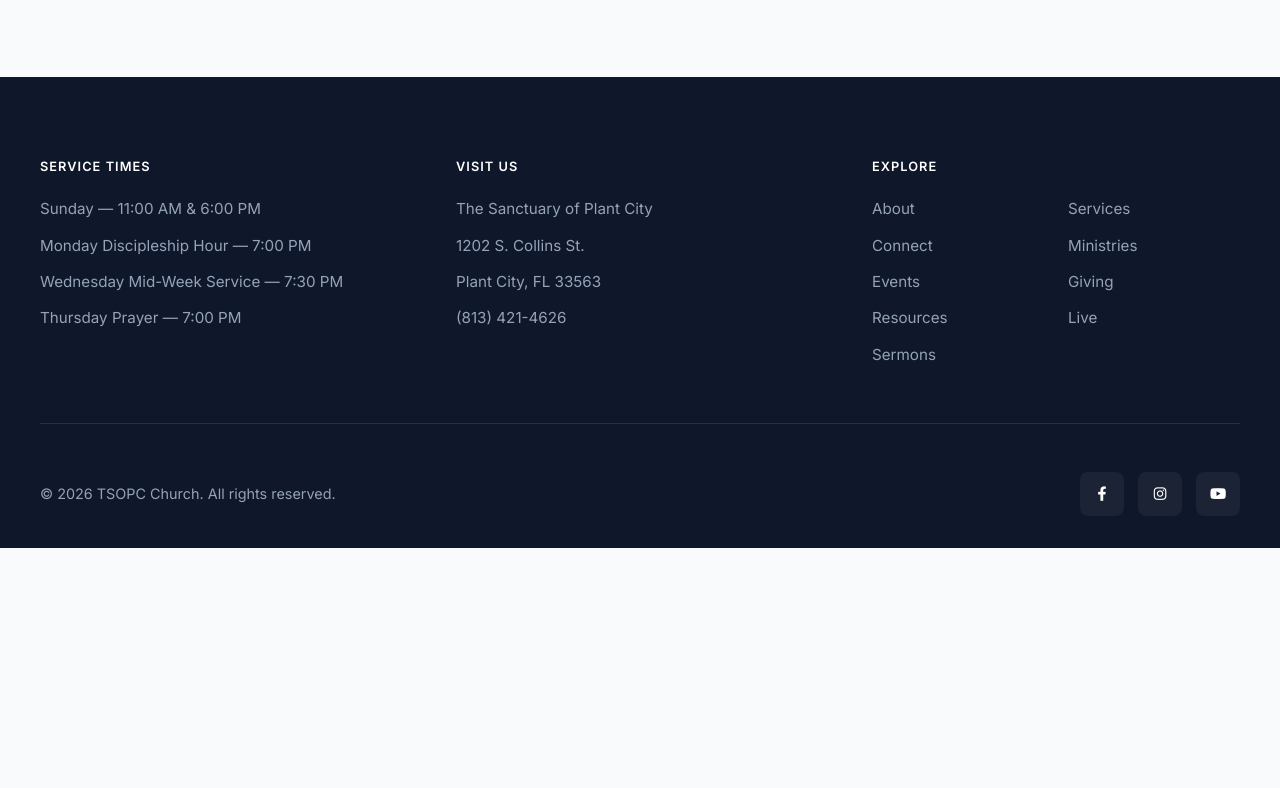
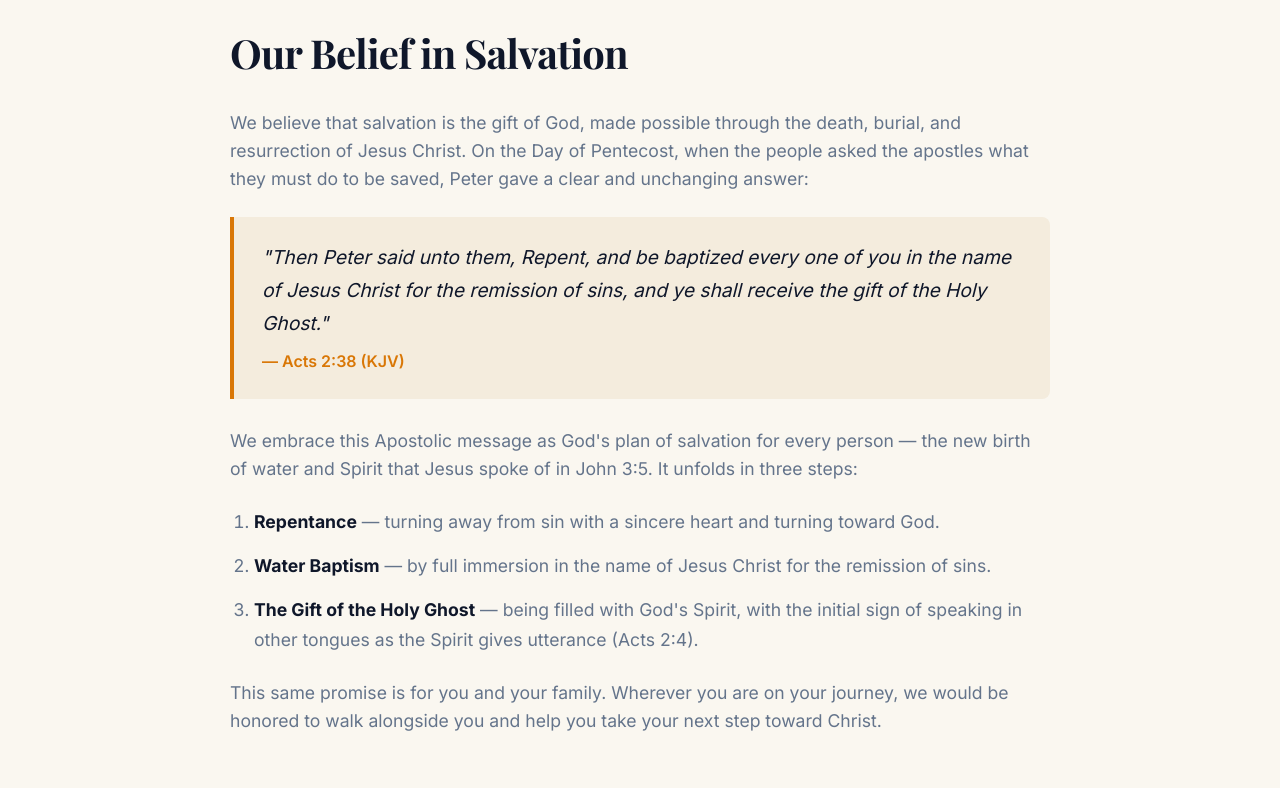
Before and after one commit to VibeCoding44/tsopc-church-website, a plain HTML site: page about.html in a window 1280 px wide. Shown: the part 852-1640 px from the top of the page. Before the commit the page ends 1400 px from the top, so only its background shows below. Drawn offline with nearby package versions, Linux system fonts and the light colour scheme.

Commit message:
Add Salvation (Acts 2:38) section + warm cream redesign
- about.html: new "Our Belief in Salvation" section (Acts 2:38 / Apostolic
  new birth) with styled scripture blockquote
- Site-wide palette: cool off-white -> warm cream (--background #faf7f0)
- Content cards use a warm cream surface (--surface #f7f1e5 + border) so
  no page reads as stark white (services, ministries, giving, connect)
- Scripture blockquote + section neutrals warmed to match
- Cache-bust styles.css to v=15 across all pages

Co-Authored-By: Claude Opus 4.8 <noreply@anthropic.com>

```diff
--- a/about.html
+++ b/about.html
@@ -7,7 +7,7 @@
     <meta http-equiv="Cache-Control" content="no-cache, must-revalidate">
     <title>About Us | TSOPC Church</title>
     <meta name="description" content="Learn about The Sanctuary of Plant City (TSOPC) — our mission, what we believe, and the welcoming faith community we're building in Plant City, FL.">
-    <link rel="stylesheet" href="styles.css?v=11">
+    <link rel="stylesheet" href="styles.css?v=15">
     <link rel="preconnect" href="https://fonts.googleapis.com">
     <link rel="preconnect" href="https://fonts.gstatic.com" crossorigin>
     <link
@@ -55,6 +55,27 @@
         <p>We are a Bible-believing church that stands on the foundational truths of scripture. Our core tenets revolve
             around love, grace, and the pursuit of a Christ-centered life. We invite everyone to explore faith with us,
             no matter where you are on your spiritual journey.</p>
+
+        <h2>Our Belief in Salvation</h2>
+        <p>We believe that salvation is the gift of God, made possible through the death, burial, and resurrection of
+            Jesus Christ. On the Day of Pentecost, when the people asked the apostles what they must do to be saved,
+            Peter gave a clear and unchanging answer:</p>
+        <blockquote class="scripture">
+            <p>"Then Peter said unto them, Repent, and be baptized every one of you in the name of Jesus Christ for the
+                remission of sins, and ye shall receive the gift of the Holy Ghost."</p>
+            <cite>&mdash; Acts 2:38 (KJV)</cite>
+        </blockquote>
+        <p>We embrace this Apostolic message as God's plan of salvation for every person &mdash; the new birth of water
+            and Spirit that Jesus spoke of in John 3:5. It unfolds in three steps:</p>
+        <ol>
+            <li><strong>Repentance</strong> &mdash; turning away from sin with a sincere heart and turning toward God.</li>
+            <li><strong>Water Baptism</strong> &mdash; by full immersion in the name of Jesus Christ for the remission of
+                sins.</li>
+            <li><strong>The Gift of the Holy Ghost</strong> &mdash; being filled with God's Spirit, with the initial
+                sign of speaking in other tongues as the Spirit gives utterance (Acts 2:4).</li>
+        </ol>
+        <p>This same promise is for you and your family. Wherever you are on your journey, we would be honored to walk
+            alongside you and help you take your next step toward Christ.</p>
     </main>
 
     <footer>
--- a/styles.css
+++ b/styles.css
@@ -9,7 +9,9 @@
     --text-muted: #64748b;
     --text-light: #f8fafc;
     --white: #ffffff;
-    --background: #f8fafc;
+    --background: #faf7f0; /* Warm cream — was #f8fafc cool off-white */
+    --surface: #f7f1e5; /* Warm cream card surface (reads clearly cream, not white); defined by border + shadow */
+    --surface-border: #e9dec8; /* Warm border to separate cards from the page cream */
     --border-radius: 8px; /* Sharper edges */
     --shadow-sm: 0 4px 6px -1px rgba(0, 0, 0, 0.05), 0 2px 4px -1px rgba(0, 0, 0, 0.03);
     --shadow-lg: 0 20px 25px -5px rgba(0, 0, 0, 0.05), 0 10px 10px -5px rgba(0, 0, 0, 0.02);
@@ -742,8 +744,8 @@ footer {
     border-radius: 16px;
     overflow: hidden;
     box-shadow: var(--shadow-lg);
-    background: var(--white);
-    border: 1px solid rgba(0,0,0,0.05);
+    background: var(--surface);
+    border: 1px solid var(--surface-border);
     margin-bottom: 60px;
 }
 
@@ -839,12 +841,53 @@ footer {
     color: var(--text-muted);
 }
 
+.page-prose ol {
+    margin: 0 0 24px;
+    padding-left: 24px;
+    font-size: 1.1rem;
+    color: var(--text-muted);
+}
+
+.page-prose ol li {
+    margin-bottom: 14px;
+    line-height: 1.7;
+}
+
+.page-prose ol li strong {
+    color: var(--primary-dark);
+}
+
+/* Scripture quote */
+.scripture {
+    margin: 0 0 28px;
+    padding: 24px 28px;
+    background: #f4ecdd; /* warm cream to match the page (was cool #f8fafc) */
+    border-left: 4px solid var(--accent-gold);
+    border-radius: 0 var(--border-radius) var(--border-radius) 0;
+}
+
+.scripture p {
+    font-style: italic;
+    font-size: 1.2rem;
+    line-height: 1.7;
+    color: var(--primary-dark);
+    margin-bottom: 10px;
+}
+
+.scripture cite {
+    display: block;
+    font-style: normal;
+    font-weight: 600;
+    color: var(--accent-gold);
+}
+
 /* Services */
 .service-info {
-    background: var(--white);
+    background: var(--surface);
     padding: 40px;
     border-radius: var(--border-radius);
     box-shadow: var(--shadow-sm);
+    border: 1px solid var(--surface-border);
     margin-bottom: 30px;
     border-left: 4px solid var(--accent-gold);
 }
@@ -858,9 +901,10 @@ footer {
 }
 
 .ministry-card {
-    background: var(--white);
+    background: var(--surface);
     border-radius: var(--border-radius);
     box-shadow: var(--shadow-sm);
+    border: 1px solid var(--surface-border);
     padding: 30px;
     text-align: center;
     transition: var(--transition);
@@ -917,10 +961,11 @@ footer {
 
 /* Giving */
 .give-box {
-    background: var(--white);
+    background: var(--surface);
     padding: 20px;
     border-radius: var(--border-radius);
     box-shadow: var(--shadow-lg);
+    border: 1px solid var(--surface-border);
     margin-top: 40px;
     position: relative;
     overflow: hidden;
```
Also changed, not shown: connect.html (+1 -1 lines), events.html (+1 -1 lines), giving.html (+1 -1 lines), index.html (+1 -1 lines), live.html (+1 -1 lines), ministries.html (+1 -1 lines), resources.html (+1 -1 lines), sermons.html (+1 -1 lines), services.html (+1 -1 lines).
